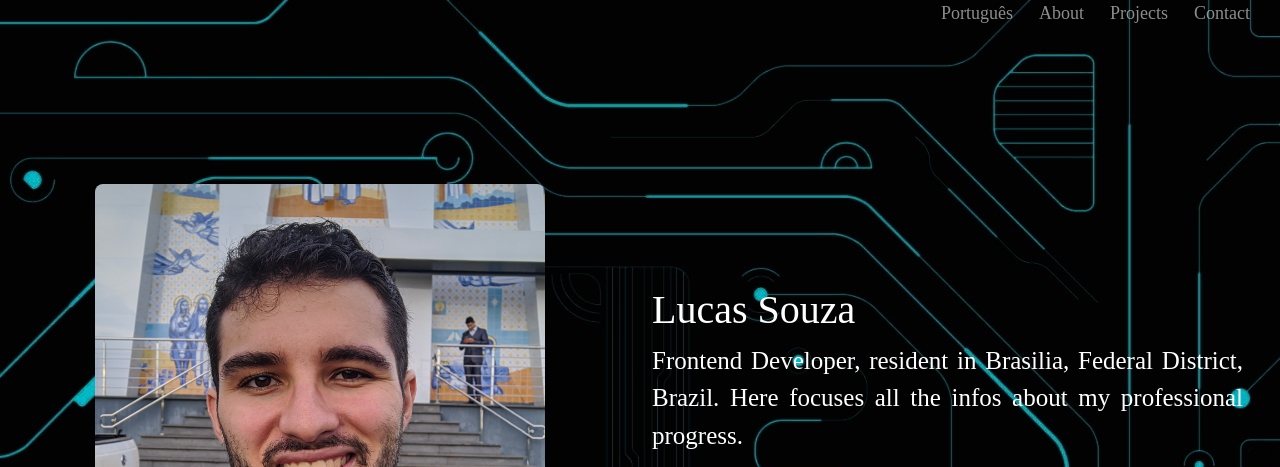
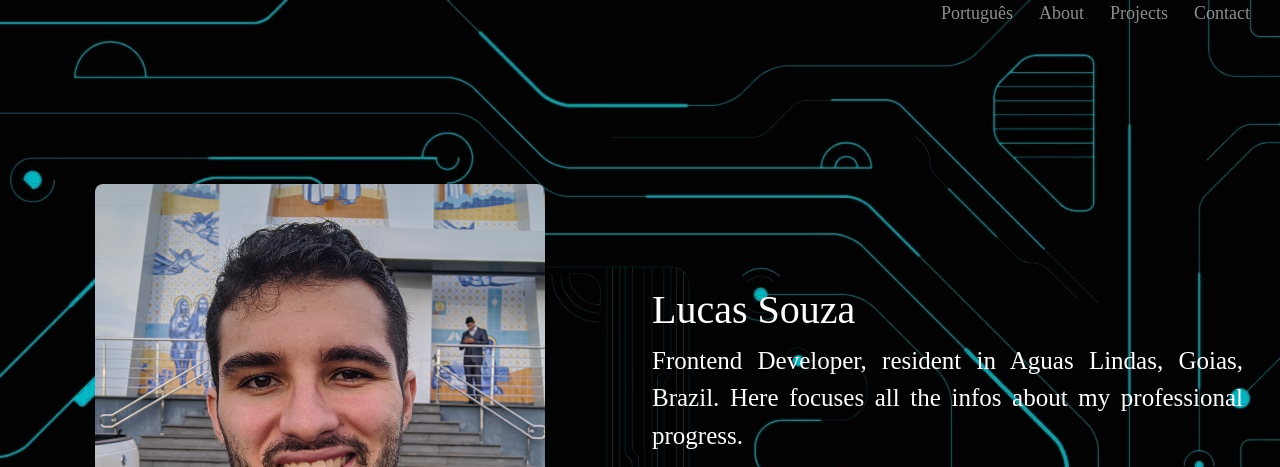
Before and after one commit to dsslucas/dsslucas.github.io, a plain HTML site: page en.html in a window 1280 px wide. Shown: the top 467 px of the page. Drawn offline with nearby package versions, Linux system fonts and the light colour scheme.

Commit message:
Updating the city

```diff
--- a/en.html
+++ b/en.html
@@ -59,7 +59,7 @@
                 </div>
                 <div class="col col-xs col-sm col-lg col-xl-6 column-content">
                     <h1 id="h1-presentation">Lucas Souza</h1>
-                    <p id="p-presentation">Frontend Developer, resident in Brasilia, Federal District, Brazil. Here focuses all the infos about my professional progress.</p>
+                    <p id="p-presentation">Frontend Developer, resident in Aguas Lindas, Goias, Brazil. Here focuses all the infos about my professional progress.</p>
                     <p class="contact-info">
                         <a href="https://www.instagram.com/dss_lucas/" target="_blank"><i
                                 class="fa fa-instagram fa-1x"></i></a>
```
